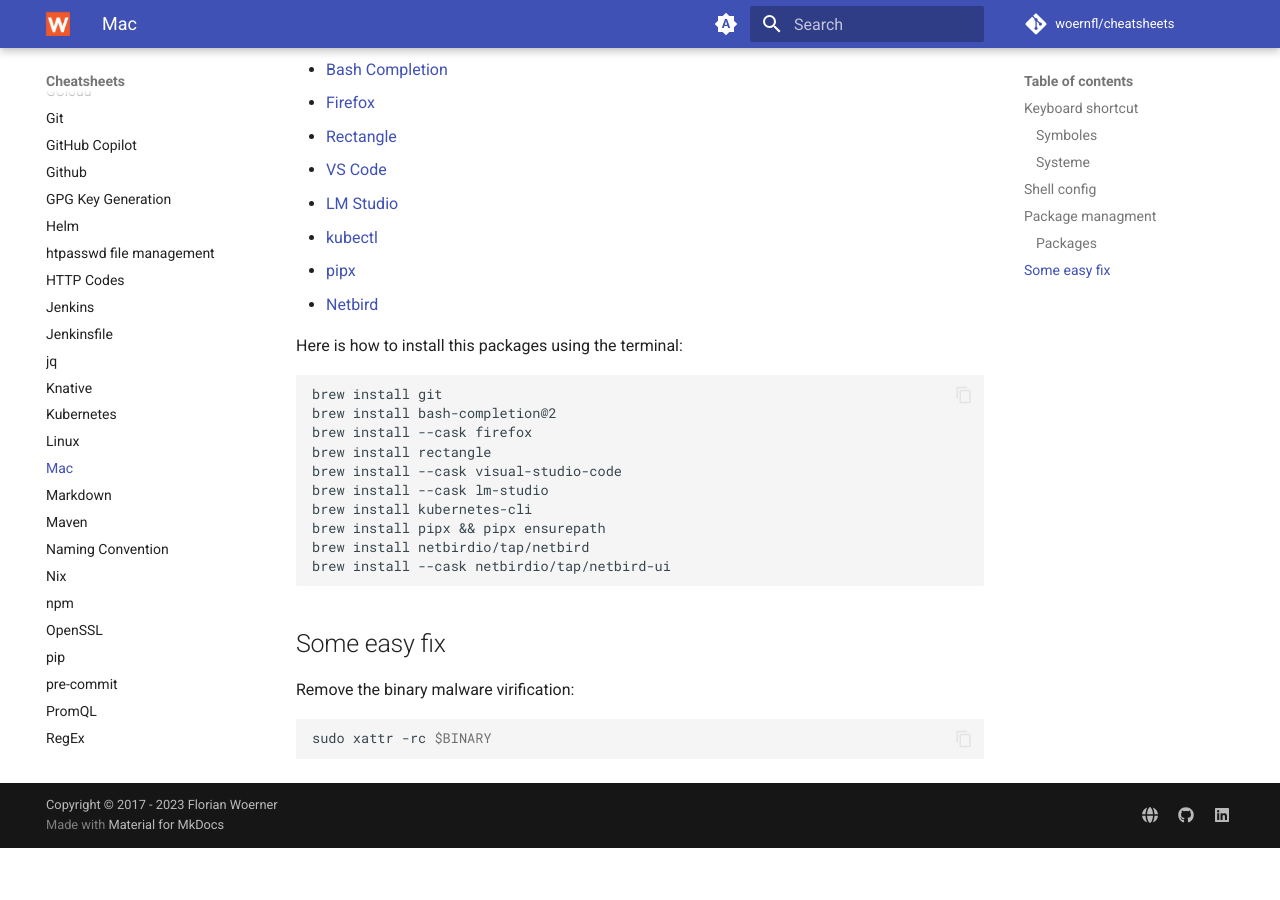
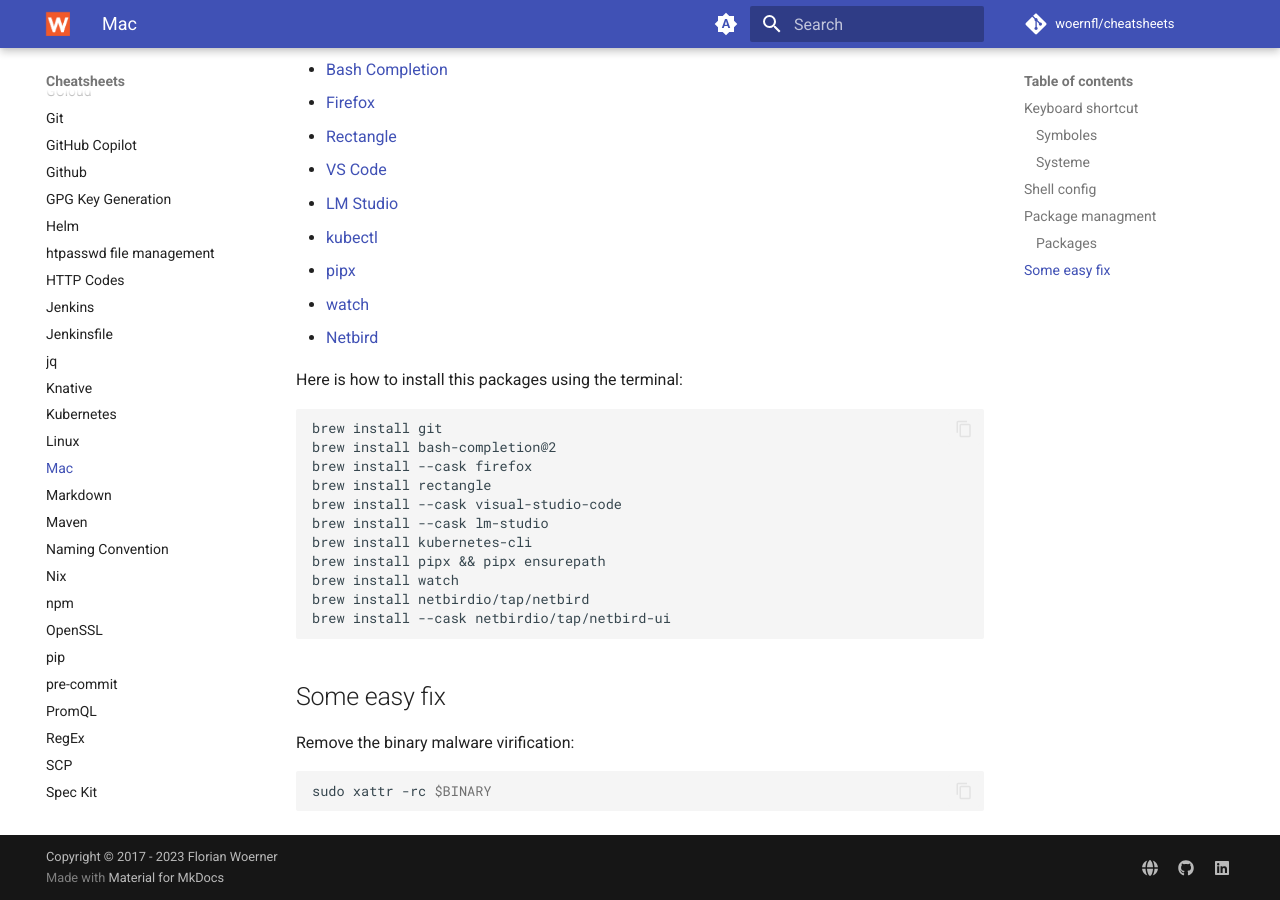
Before and after one commit to woernfl/cheatsheets, an MkDocs documentation site: the page built from docs/mac.md, in a window 1280 px wide and 900 px high, scrolled down 1616 px. Built offline with MkDocs 1.6.1 and Material for MkDocs 9.7.7, drawn with Linux system fonts in a browser that asks for light colours; comment, search, counter and statistics services are not loaded; before the commit the page ends 2464 px from its top, so only the background shows below that.

Commit message:
Add watch package installation instructions (#315)

````diff
--- a/docs/mac.md
+++ b/docs/mac.md
@@ -63,6 +63,7 @@
 - [LM Studio](https://lmstudio.ai/)
 - [kubectl](https://kubernetes.io/docs/tasks/tools/install-kubectl-macos/)
 - [pipx](https://pipx.pypa.io/stable/)
+- [watch](https://gitlab.com/procps-ng/procps)
 - [Netbird](https://docs.netbird.io/)
 
 Here is how to install this packages using the terminal:
@@ -76,6 +77,7 @@
 brew install --cask lm-studio
 brew install kubernetes-cli
 brew install pipx && pipx ensurepath
+brew install watch
 brew install netbirdio/tap/netbird
 brew install --cask netbirdio/tap/netbird-ui
 ```
````
